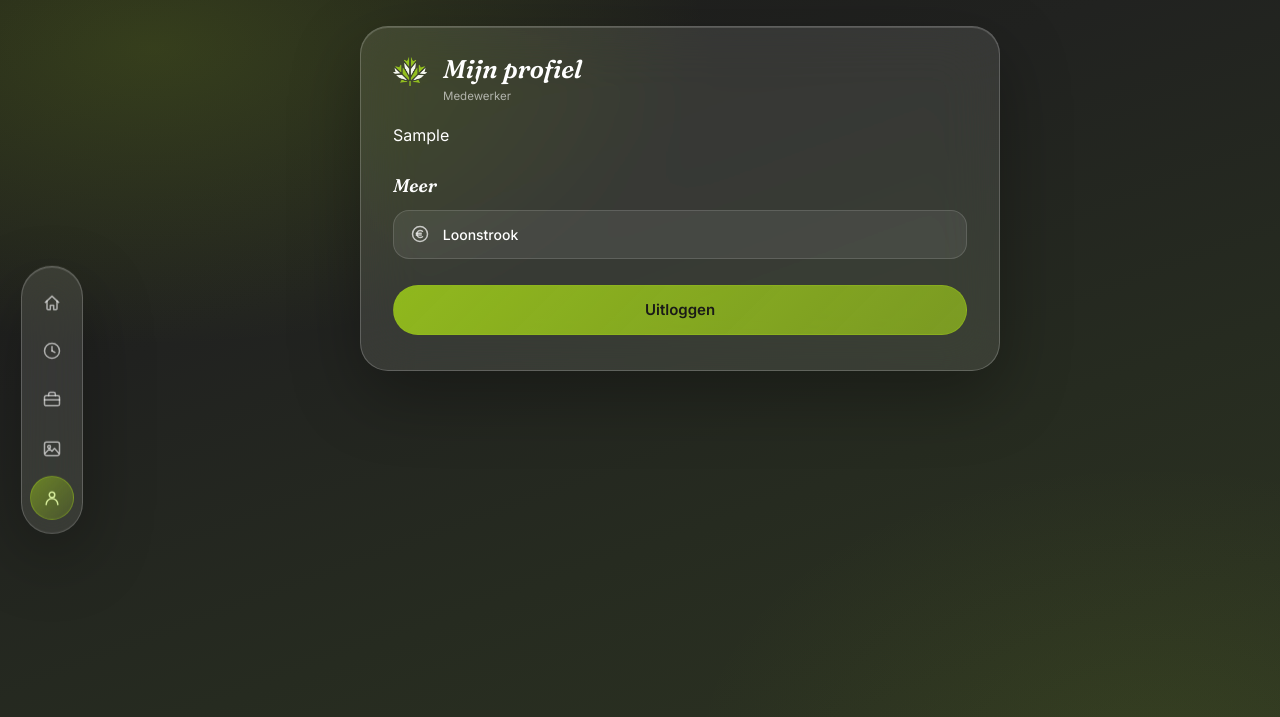
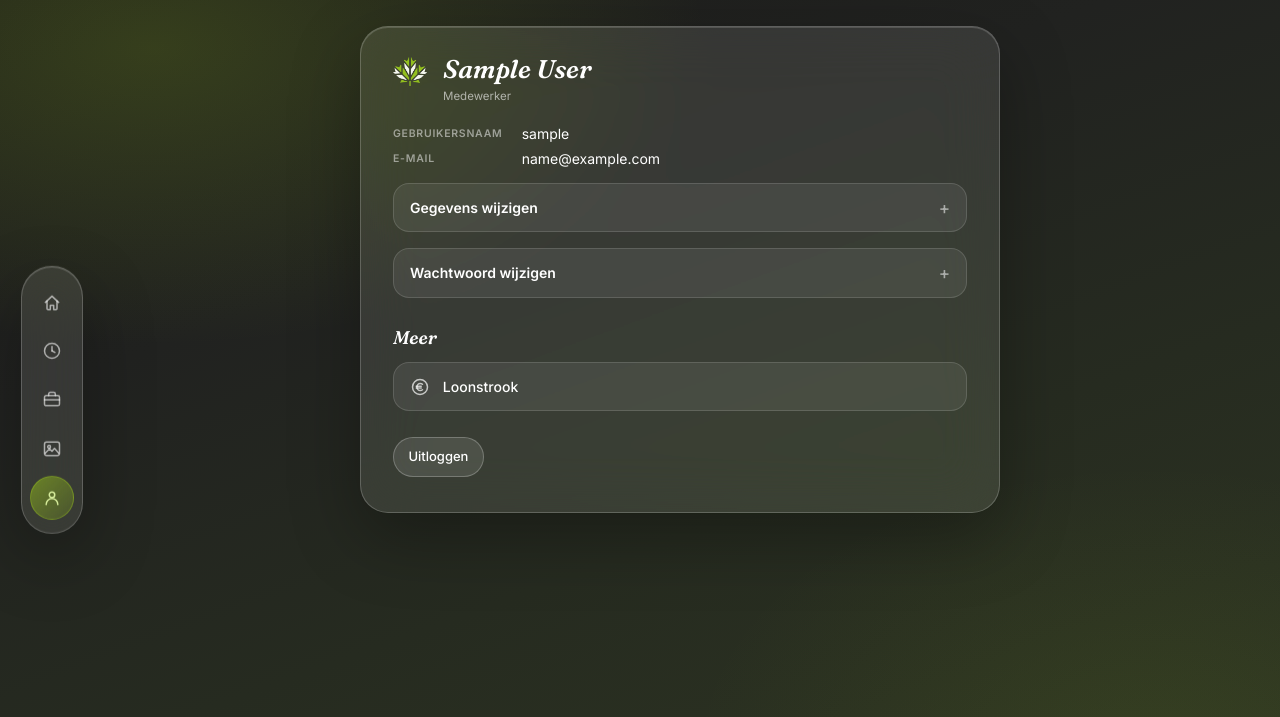
Before and after one commit to kennismaken-wq/development, a Django app: page /mijn-profiel/ in a window 1280 px wide. Shown: the top 717 px of the page. Run offline with Django 5.2, Linux system fonts and the light colour scheme; the visitor is signed in with stand-in values (Sample User, id 1).

Commit message:
Mijn profiel: je eigen gegevens bekijken en wijzigen
Het scherm toonde alleen je naam, je rol en een uitlogknop. Nu staan je
eigen gegevens erop — nummer, mailadres, adres, noodcontact, rijbewijs —
met daaronder twee uitklapbare formulieren: gegevens wijzigen en
wachtwoord wijzigen.

Allebei staan ze op deze pagina en versturen ze hierheen, dus je blijft
op /mijn-profiel/ in plaats van heen en weer te springen tussen
schermen. Dat gaat met <details>, zonder extra script — zie de
stackafspraak in CLAUDE.md. Na opslaan een omleiding naar dezelfde
pagina, zodat verversen niet opnieuw opslaat, en bij een fout klapt het
blok vanzelf open zodat je de melding ziet.

Van jezelf mag je wijzigen wat jij als enige goed weet: je nummer, je
adres, wie ze bellen als er iets gebeurt. Niet je rol, gebruikersnaam,
functie of datum in dienst — dat zijn gegevens van de werkgever over
jou. Het wachtwoord wijzigen vraagt om je huidige, zodat wie even bij
een ingelogd toestel staat het account niet kan overnemen, en je blijft
na het wijzigen ingelogd.

Co-Authored-By: Claude Opus 5 <noreply@anthropic.com>

```diff
--- a/klusapp/medewerkers/forms.py
+++ b/klusapp/medewerkers/forms.py
@@ -145,3 +145,73 @@ class WachtwoordForm(forms.Form):
         wachtwoord = self.cleaned_data["wachtwoord"]
         validate_password(wachtwoord)
         return wachtwoord
+
+
+class EigenGegevensForm(forms.ModelForm):
+    """Wat je van jezelf mag wijzigen op /mijn-profiel/.
+
+    Niet je rol, gebruikersnaam, functie of datum in dienst: dat zijn
+    gegevens van de werkgever over jou, niet van jou over jezelf. Wat je hier
+    wél verandert is waar jij als enige de juiste waarde van kent — je
+    nummer, je adres, wie ze bellen als er iets gebeurt.
+    """
+
+    class Meta:
+        model = Medewerker
+        fields = [
+            "first_name", "last_name",
+            "telefoon", "email", "adres", "postcode", "woonplaats",
+            "noodcontact_naam", "noodcontact_relatie", "noodcontact_telefoon",
+            "rijbewijs", "aanhanger", "kleur",
+        ]
+        widgets = MedewerkerForm.Meta.widgets
+        labels = MedewerkerForm.Meta.labels
+        help_texts = {veld: "" for veld in fields if veld != "noodcontact_relatie"}
+
+    GROEPEN = [
+        ("", ["first_name", "last_name"]),
+        ("Contact", ["telefoon", "email", "adres", "postcode", "woonplaats"]),
+        ("Bij nood bellen", ["noodcontact_naam", "noodcontact_relatie", "noodcontact_telefoon"]),
+        ("Rijbewijs", ["rijbewijs", "aanhanger"]),
+        ("In de app", ["kleur"]),
+    ]
+
+    groepen = MedewerkerForm.groepen
+
+    def __init__(self, *args, **kwargs):
+        super().__init__(*args, **kwargs)
+        self.fields["first_name"].required = True
+        if not self.initial.get("kleur"):
+            self.initial["kleur"] = "#5B8FA8"
+
+
+class EigenWachtwoordForm(forms.Form):
+    """Je eigen wachtwoord wijzigen. Het oude erbij, want wie even bij een
+    ingelogd toestel staat mag het niet zomaar kunnen overnemen."""
+
+    huidig = forms.CharField(label="Huidig wachtwoord", widget=forms.PasswordInput, strip=False)
+    nieuw = forms.CharField(
+        label="Nieuw wachtwoord",
+        widget=forms.PasswordInput,
+        strip=False,
+        help_text=WACHTWOORD_EISEN,
+    )
+
+    def __init__(self, gebruiker, *args, **kwargs):
+        self.gebruiker = gebruiker
+        super().__init__(*args, **kwargs)
+
+    def clean_huidig(self):
+        huidig = self.cleaned_data["huidig"]
+        if not self.gebruiker.check_password(huidig):
+            raise forms.ValidationError("Dat is niet je huidige wachtwoord.")
+        return huidig
+
+    def clean_nieuw(self):
+        nieuw = self.cleaned_data["nieuw"]
+        validate_password(nieuw, self.gebruiker)
+        return nieuw
+
+    def opslaan(self):
+        self.gebruiker.set_password(self.cleaned_data["nieuw"])
+        self.gebruiker.save()
--- a/klusapp/medewerkers/views.py
+++ b/klusapp/medewerkers/views.py
@@ -1,6 +1,7 @@
 from datetime import date, timedelta
 
 from django.contrib import messages
+from django.contrib.auth import update_session_auth_hash
 from django.contrib.auth.decorators import login_required
 from django.db.models import Case, IntegerField, Max, Prefetch, Q, Value, When
 from django.db.models.functions import Lower
@@ -12,7 +13,13 @@ from klussen.models import Bijlage, Klus
 from uren.models import Aanwezigheid, Uurblok
 from uren import totalen
 
-from .forms import MedewerkerForm, NieuweMedewerkerForm, WachtwoordForm
+from .forms import (
+    EigenGegevensForm,
+    EigenWachtwoordForm,
+    MedewerkerForm,
+    NieuweMedewerkerForm,
+    WachtwoordForm,
+)
 from .models import Medewerker
 from . import testgegevens as demo_gegevens
 from .rechten import alleen_eigenaar
@@ -141,9 +148,44 @@ def start(request):
 
 @login_required
 def mijn_profiel(request):
-    """Naam, rol en uitloggen, met daaronder de schermen die niet in de
-    vaste navigatiebalk passen (zie medewerkers/tegels.py)."""
-    return render(request, "profiel.html", {"profiel_tegels": zichtbare_profieltegels(request.user)})
+    """Je eigen gegevens: bekijken en wijzigen, plus wachtwoord en uitloggen.
+
+    Allebei de formulieren staan ingeklapt op deze pagina en versturen naar
+    dit adres; je blijft dus op /mijn-profiel/ in plaats van heen en weer te
+    springen tussen schermen. Na opslaan een omleiding naar dezelfde pagina,
+    zodat verversen niet opnieuw opslaat.
+    """
+    gegevens = EigenGegevensForm(instance=request.user)
+    wachtwoord = EigenWachtwoordForm(request.user)
+
+    if request.method == "POST":
+        if request.POST.get("actie") == "wachtwoord":
+            wachtwoord = EigenWachtwoordForm(request.user, request.POST)
+            if wachtwoord.is_valid():
+                wachtwoord.opslaan()
+                # Zonder dit ben je na het wijzigen je eigen sessie kwijt.
+                update_session_auth_hash(request, request.user)
+                messages.success(request, "Je wachtwoord is gewijzigd.")
+                return redirect("mijn_profiel")
+        else:
+            gegevens = EigenGegevensForm(request.POST, instance=request.user)
+            if gegevens.is_valid():
+                gegevens.save()
+                messages.success(request, "Je gegevens zijn bijgewerkt.")
+                return redirect("mijn_profiel")
+
+    return render(
+        request,
+        "profiel.html",
+        {
+            "profiel_tegels": zichtbare_profieltegels(request.user),
+            "formulier": gegevens,
+            "wachtwoordformulier": wachtwoord,
+            # Openklappen als er iets mis ging, anders zie je de foutmelding niet.
+            "open_gegevens": gegevens.errors,
+            "open_wachtwoord": wachtwoord.errors,
+        },
+    )
 
 
 @login_required
--- a/klusapp/static/css/app.css
+++ b/klusapp/static/css/app.css
@@ -540,6 +540,26 @@ input[type=time]::-webkit-calendar-picker-indicator{ filter:invert(1); opacity:.
 }
 .eisen li::marker{ color:rgba(var(--accent-rgb),0.7); }
 .eisen em{ font-style:normal; color:rgba(255,255,255,0.75); }
+
+/* Uitklapbaar blok met een formulier erin: het staat op dezelfde pagina en
+   verstuurt naar hetzelfde adres, zodat je niet naar een apart scherm hoeft
+   om één nummer te wijzigen. <details> doet dat zonder script. */
+.vouw{
+  margin-top:1rem; border-radius:16px;
+  background:rgba(255,255,255,0.07); border:1px solid rgba(255,255,255,0.14);
+}
+.vouw > summary{
+  cursor:pointer; padding:.85rem 1rem; font-size:14px; font-weight:600;
+  list-style:none; display:flex; align-items:center; justify-content:space-between;
+}
+.vouw > summary::-webkit-details-marker{ display:none; }
+.vouw > summary::after{
+  content:"+"; font-size:17px; font-weight:500; color:rgba(255,255,255,0.55);
+}
+.vouw[open] > summary::after{ content:"–"; }
+@media (hover:hover){ .vouw > summary:hover{ color:var(--hi); } }
+.vouw > form{ padding:0 1rem 1.1rem; }
+.vouw .sectiekop:first-child{ margin-top:.2rem; }
 
 /* lijstje met vaste gegevens, zonder invulvelden */
 .gegevens{ margin:0; display:grid; grid-template-columns:auto 1fr; gap:.5rem 1.2rem; }
--- a/klusapp/templates/profiel.html
+++ b/klusapp/templates/profiel.html
@@ -1,10 +1,68 @@
 {% extends "basis.html" %}
 {% load pictogrammen %}
 {% block titel %}Mijn profiel{% endblock %}
-{% block kop %}Mijn profiel{% endblock %}
-{% block sub %}{{ user.get_rol_display }}{% endblock %}
+{% block kop %}{{ user.naam }}{% endblock %}
+{% block sub %}{{ user.get_rol_display }}{% if user.functie %} · {{ user.functie }}{% endif %}{% endblock %}
 {% block inhoud %}
-  <p>{{ user.first_name|default:user.naam }}</p>
+  <dl class="gegevens">
+    <dt>Gebruikersnaam</dt><dd>{{ user.username }}</dd>
+    {% if user.telefoon %}<dt>Mobiel</dt><dd><a href="tel:{{ user.telefoon }}">{{ user.telefoon }}</a></dd>{% endif %}
+    {% if user.email %}<dt>E-mail</dt><dd>{{ user.email }}</dd>{% endif %}
+    {% if user.adres or user.woonplaats %}
+      <dt>Adres</dt>
+      <dd>{{ user.adres }}{% if user.adres and user.woonplaats %}, {% endif %}{{ user.postcode }} {{ user.woonplaats }}</dd>
+    {% endif %}
+    {% if user.noodcontact_naam or user.noodcontact_telefoon %}
+      <dt>Bij nood</dt>
+      <dd>
+        {{ user.noodcontact_naam }}{% if user.noodcontact_relatie %} ({{ user.noodcontact_relatie }}){% endif %}
+        {% if user.noodcontact_telefoon %} · <a href="tel:{{ user.noodcontact_telefoon }}">{{ user.noodcontact_telefoon }}</a>{% endif %}
+      </dd>
+    {% endif %}
+    {% if user.rijbewijs or user.aanhanger %}
+      <dt>Rijbewijs</dt>
+      <dd>
+        {% if user.rijbewijs %}{{ user.get_rijbewijs_display }}{% else %}geen{% endif %}
+        {% if user.aanhanger %} · mag met aanhanger (BE){% endif %}
+      </dd>
+    {% endif %}
+    {% if user.in_dienst_sinds %}<dt>In dienst sinds</dt><dd>{{ user.in_dienst_sinds|date:"j F Y" }}</dd>{% endif %}
+  </dl>
+
+  {% comment %} Allebei de formulieren staan ingeklapt op deze pagina en
+     versturen hierheen: zo blijf je op hetzelfde adres in plaats van heen en
+     weer te springen tussen schermen. <details> doet dat zonder script.
+  {% endcomment %}
+  <details class="vouw" {% if open_gegevens %}open{% endif %}>
+    <summary>Gegevens wijzigen</summary>
+    <form method="post">
+      {% csrf_token %}
+      {% for kop, velden in formulier.groepen %}
+        {% if kop %}<h2 class="sectiekop">{{ kop }}</h2>{% endif %}
+        {% for veld in velden %}
+          <label for="{{ veld.id_for_label }}">{{ veld.label }}</label>
+          {{ veld }}
+          {% for fout in veld.errors %}<p class="fout">{{ fout }}</p>{% endfor %}
+        {% endfor %}
+      {% endfor %}
+      <p style="margin-top:1.6rem"><button type="submit" class="knop">Opslaan</button></p>
+    </form>
+  </details>
+
+  <details class="vouw" {% if open_wachtwoord %}open{% endif %}>
+    <summary>Wachtwoord wijzigen</summary>
+    <form method="post">
+      {% csrf_token %}
+      <input type="hidden" name="actie" value="wachtwoord">
+      {% for veld in wachtwoordformulier %}
+        <label for="{{ veld.id_for_label }}">{{ veld.label }}</label>
+        {{ veld }}
+        {% if veld.help_text %}<div class="eisen-blok">{{ veld.help_text }}</div>{% endif %}
+        {% for fout in veld.errors %}<p class="fout">{{ fout }}</p>{% endfor %}
+      {% endfor %}
+      <p style="margin-top:1.6rem"><button type="submit" class="knop">Wachtwoord wijzigen</button></p>
+    </form>
+  </details>
 
   {% if profiel_tegels %}
     <h2 class="sectiekop">Meer</h2>
@@ -22,6 +80,6 @@
 
   <form method="post" action="{% url 'uitloggen' %}" style="margin-top:1.6rem">
     {% csrf_token %}
-    <button type="submit" class="knop">Uitloggen</button>
+    <button type="submit" class="knop-stil">Uitloggen</button>
   </form>
 {% endblock %}
```
Also changed, not shown: klusapp/medewerkers/tests.py (+69 -0 lines).
